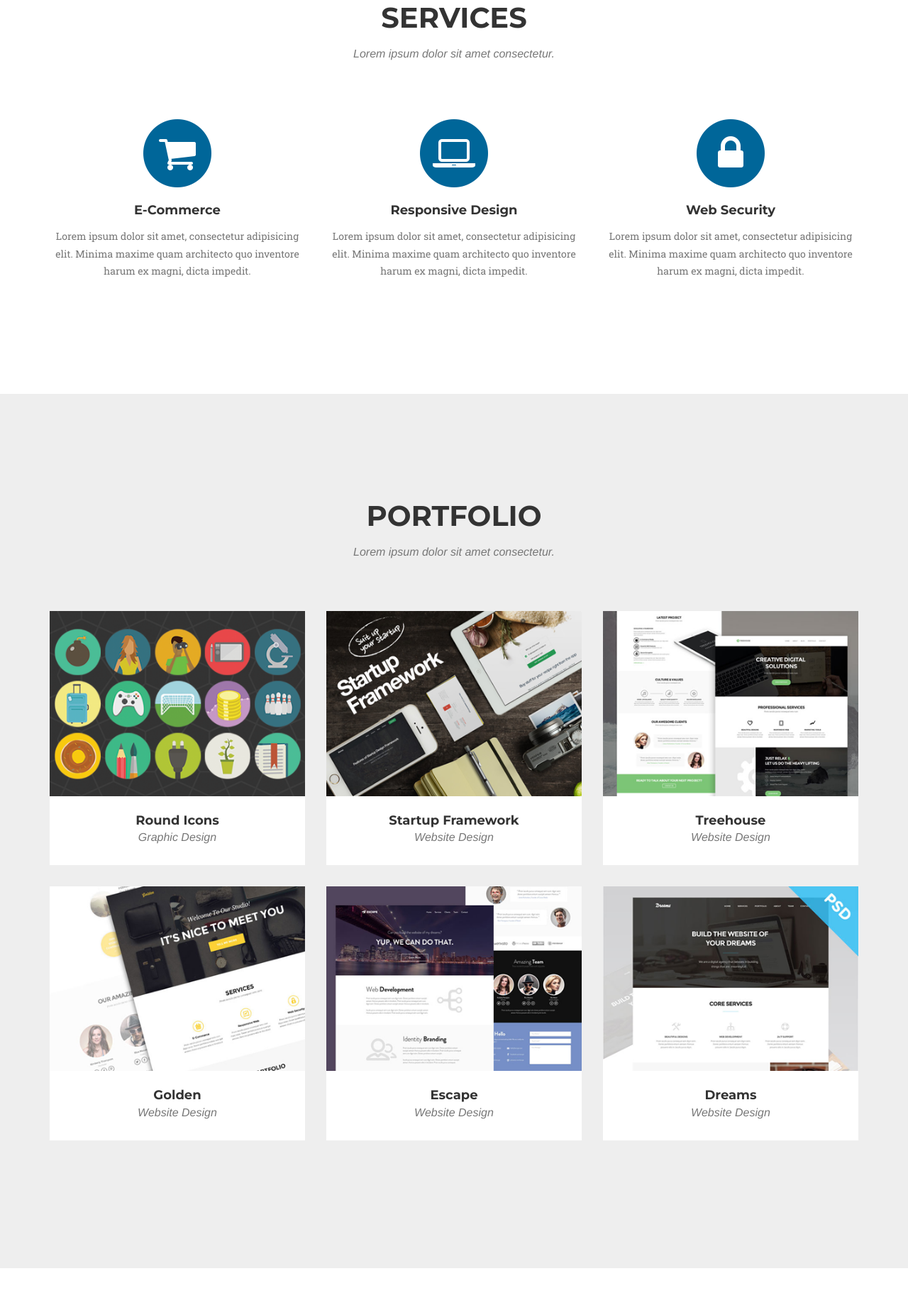
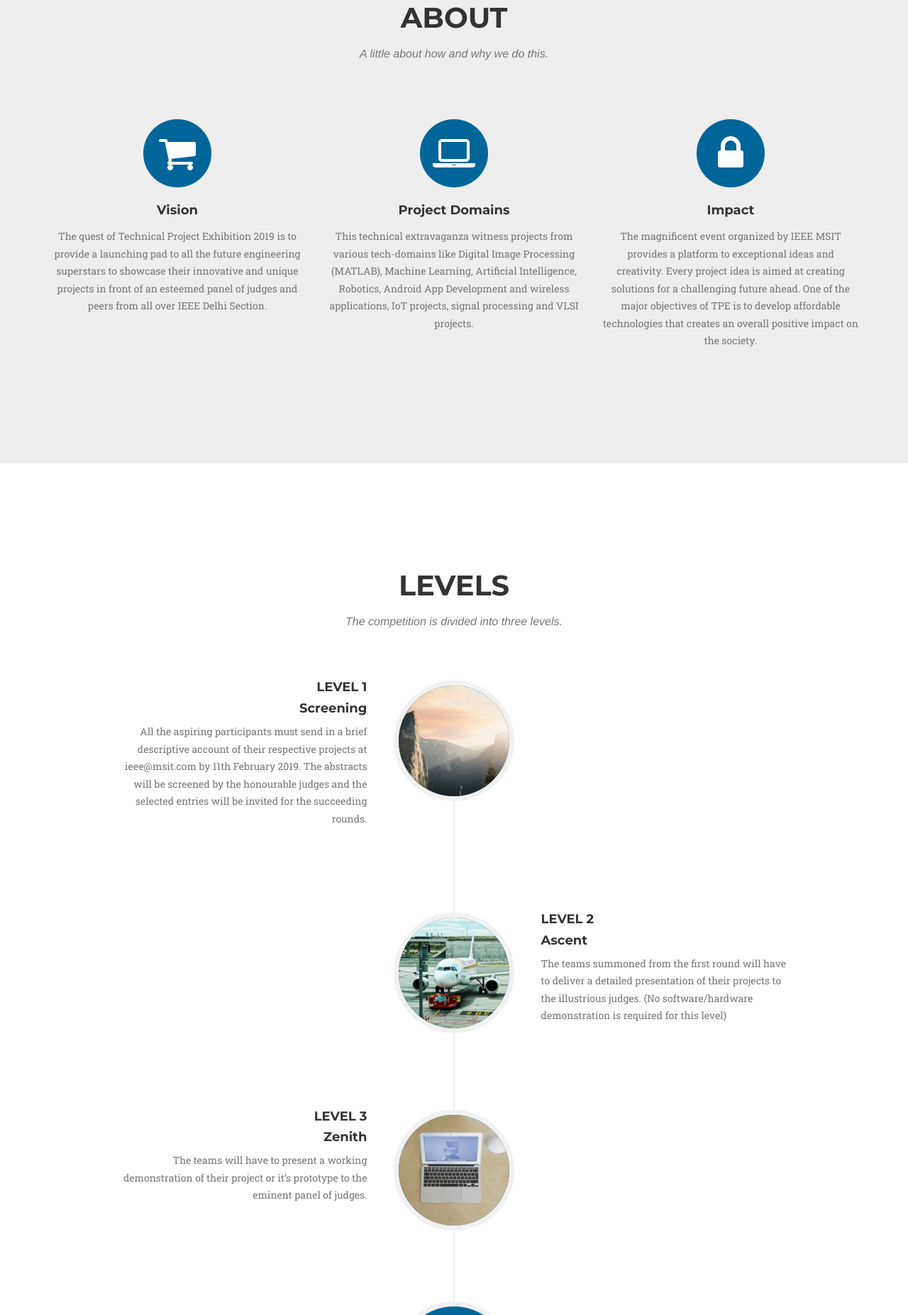
Before and after one commit to ieeecompsoc/tpe2019, a website: page index.html in a window 1280 px wide. Shown: the part 947-2800 px from the top of the page at 71% size. Drawn offline with nearby package versions, Linux system fonts and the light colour scheme; a web font is replaced by a local one.

Commit message:
about and levels

```diff
--- a/index.html
+++ b/index.html
@@ -43,7 +43,7 @@
                 <button type="button" class="navbar-toggle" data-toggle="collapse" data-target="#bs-example-navbar-collapse-1">
                     <span class="sr-only">Toggle navigation</span> Menu <i class="fa fa-bars"></i>
                 </button>
-                <a class="navbar-brand page-scroll" href="#page-top">Start Bootstrap</a>
+                <a class="navbar-brand page-scroll" href="#page-top">TPE-2019</a>
             </div>
 
             <!-- Collect the nav links, forms, and other content for toggling -->
@@ -87,12 +87,12 @@
     </header>
 
     <!-- Services Section -->
-    <section id="services">
+    <section id="services" class="bg-light-gray">
         <div class="container">
             <div class="row">
                 <div class="col-lg-12 text-center">
-                    <h2 class="section-heading">Services</h2>
-                    <h3 class="section-subheading text-muted">Lorem ipsum dolor sit amet consectetur.</h3>
+                    <h2 class="section-heading">About</h2>
+                    <h3 class="section-subheading text-muted">A little about how and why we do this.</h3>
                 </div>
             </div>
             <div class="row text-center">
@@ -101,34 +101,31 @@
                         <i class="fa fa-circle fa-stack-2x text-primary"></i>
                         <i class="fa fa-shopping-cart fa-stack-1x fa-inverse"></i>
                     </span>
-                    <h4 class="service-heading">E-Commerce</h4>
-                    <p class="text-muted">Lorem ipsum dolor sit amet, consectetur adipisicing elit. Minima maxime quam
-                        architecto quo inventore harum ex magni, dicta impedit.</p>
+                    <h4 class="service-heading">Vision</h4>
+                    <p class="text-muted">The quest of Technical Project Exhibition 2019 is to provide a launching pad to all the future engineering superstars to showcase their innovative and unique projects in front of an esteemed panel of judges and peers from all over IEEE Delhi Section.</p>
                 </div>
                 <div class="col-md-4">
                     <span class="fa-stack fa-4x">
                         <i class="fa fa-circle fa-stack-2x text-primary"></i>
                         <i class="fa fa-laptop fa-stack-1x fa-inverse"></i>
                     </span>
-                    <h4 class="service-heading">Responsive Design</h4>
-                    <p class="text-muted">Lorem ipsum dolor sit amet, consectetur adipisicing elit. Minima maxime quam
-                        architecto quo inventore harum ex magni, dicta impedit.</p>
+                    <h4 class="service-heading">Project Domains</h4>
+                    <p class="text-muted">This technical extravaganza witness projects from various tech-domains like Digital Image Processing (MATLAB), Machine Learning, Artificial Intelligence, Robotics, Android App Development and wireless applications, IoT projects, signal processing and VLSI projects.</p>
                 </div>
                 <div class="col-md-4">
                     <span class="fa-stack fa-4x">
                         <i class="fa fa-circle fa-stack-2x text-primary"></i>
                         <i class="fa fa-lock fa-stack-1x fa-inverse"></i>
                     </span>
-                    <h4 class="service-heading">Web Security</h4>
-                    <p class="text-muted">Lorem ipsum dolor sit amet, consectetur adipisicing elit. Minima maxime quam
-                        architecto quo inventore harum ex magni, dicta impedit.</p>
+                    <h4 class="service-heading">Impact</h4>
+                    <p class="text-muted">The magnificent event organized by IEEE MSIT provides a platform to exceptional ideas and creativity. Every project idea is aimed at creating solutions for a challenging future ahead. One of the major objectives of TPE is to develop affordable technologies that creates an overall positive impact on the society.</p>
                 </div>
             </div>
         </div>
     </section>
 
     <!-- Portfolio Grid Section -->
-    <section id="portfolio" class="bg-light-gray">
+    <!-- <section id="portfolio" class="bg-light-gray">
         <div class="container">
             <div class="row">
                 <div class="col-lg-12 text-center">
@@ -223,15 +220,15 @@
                 </div>
             </div>
         </div>
-    </section>
+    </section> -->
 
     <!-- About Section -->
     <section id="about">
         <div class="container">
             <div class="row">
                 <div class="col-lg-12 text-center">
-                    <h2 class="section-heading">About</h2>
-                    <h3 class="section-subheading text-muted">Lorem ipsum dolor sit amet consectetur.</h3>
+                    <h2 class="section-heading">Levels</h2>
+                    <h3 class="section-subheading text-muted">The competition is divided into three levels.</h3>
                 </div>
             </div>
             <div class="row">
@@ -243,14 +240,11 @@
                             </div>
                             <div class="timeline-panel">
                                 <div class="timeline-heading">
-                                    <h4>2009-2011</h4>
-                                    <h4 class="subheading">Our Humble Beginnings</h4>
+                                    <h4>Level 1</h4>
+                                    <h4 class="subheading">Screening</h4>
                                 </div>
                                 <div class="timeline-body">
-                                    <p class="text-muted">Lorem ipsum dolor sit amet, consectetur adipisicing elit.
-                                        Sunt ut voluptatum eius sapiente, totam reiciendis temporibus qui quibusdam,
-                                        recusandae sit vero unde, sed, incidunt et ea quo dolore laudantium
-                                        consectetur!</p>
+                                    <p class="text-muted">All the aspiring participants must send in a brief descriptive account of their respective projects at ieee@msit.com by 11th February 2019. The abstracts will be screened by the honourable judges and the selected entries will be invited for the succeeding rounds.</p>
                                 </div>
                             </div>
                         </li>
@@ -260,14 +254,11 @@
                             </div>
                             <div class="timeline-panel">
                                 <div class="timeline-heading">
-                                    <h4>March 2011</h4>
-                                    <h4 class="subheading">An Agency is Born</h4>
+                                    <h4>Level 2</h4>
+                                    <h4 class="subheading">Ascent</h4>
                                 </div>
                                 <div class="timeline-body">
-                                    <p class="text-muted">Lorem ipsum dolor sit amet, consectetur adipisicing elit.
-                                        Sunt ut voluptatum eius sapiente, totam reiciendis temporibus qui quibusdam,
-                                        recusandae sit vero unde, sed, incidunt et ea quo dolore laudantium
-                                        consectetur!</p>
+                                    <p class="text-muted">The teams summoned from the first round will have to deliver a detailed presentation of their projects to the illustrious judges. (No software/hardware demonstration is required for this level)</p>
                                 </div>
                             </div>
                         </li>
@@ -277,18 +268,15 @@
                             </div>
                             <div class="timeline-panel">
                                 <div class="timeline-heading">
-                                    <h4>December 2012</h4>
-                                    <h4 class="subheading">Transition to Full Service</h4>
+                                    <h4>Level 3</h4>
+                                    <h4 class="subheading">Zenith</h4>
                                 </div>
                                 <div class="timeline-body">
-                                    <p class="text-muted">Lorem ipsum dolor sit amet, consectetur adipisicing elit.
-                                        Sunt ut voluptatum eius sapiente, totam reiciendis temporibus qui quibusdam,
-                                        recusandae sit vero unde, sed, incidunt et ea quo dolore laudantium
-                                        consectetur!</p>
+                                    <p class="text-muted">The teams will have to present a working demonstration of their project or it’s prototype to the eminent panel of judges.</p>
                                 </div>
                             </div>
                         </li>
-                        <li class="timeline-inverted">
+                        <!-- <li class="timeline-inverted">
                             <div class="timeline-image">
                                 <img class="img-circle img-responsive" src="img/about/4.jpg" alt="">
                             </div>
@@ -304,7 +292,7 @@
                                         consectetur!</p>
                                 </div>
                             </div>
-                        </li>
+                        </li> -->
                         <li class="timeline-inverted">
                             <div class="timeline-image">
                                 <h4>Be Part
```
Also changed, not shown: img/logos/ieee.png (added).
